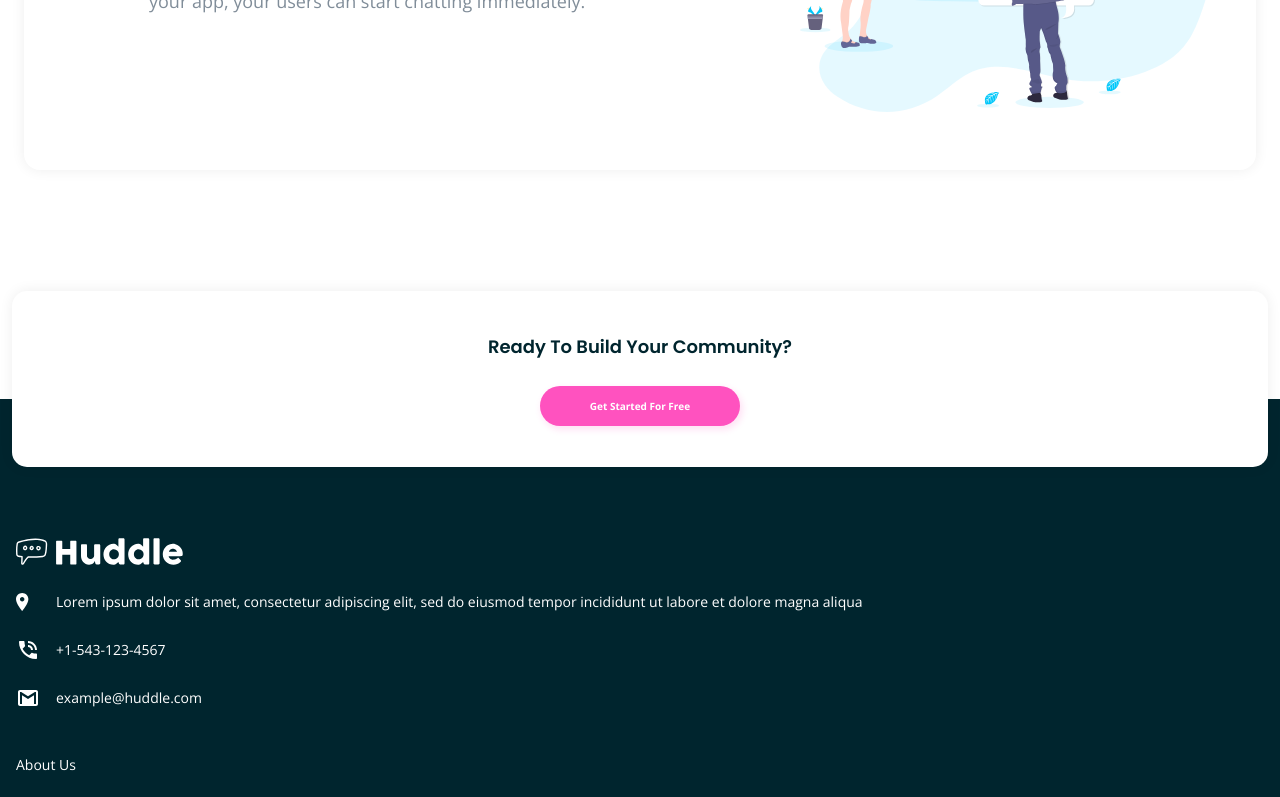
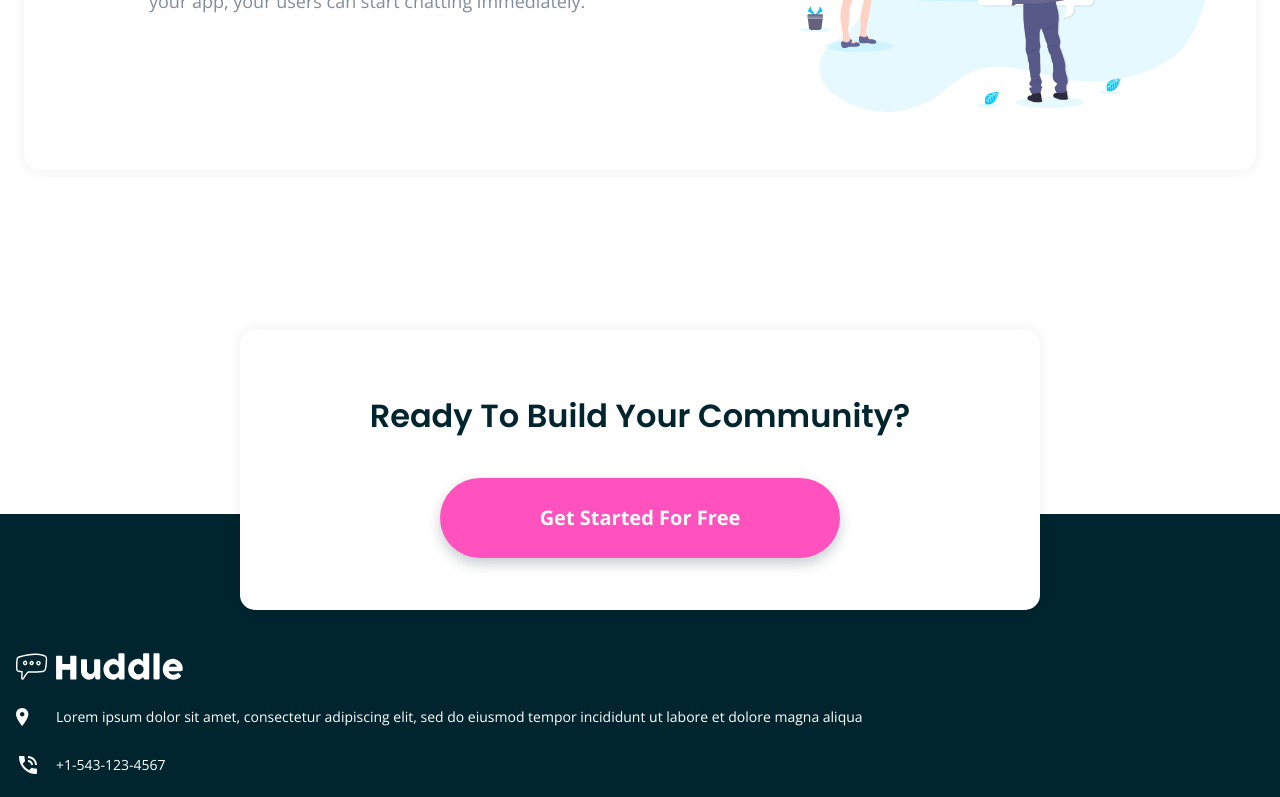
Before and after one commit to miguelzaga/huddle-landing-page-with-alternating-feature-blocks, a JavaScript app: page / in a window 1280 px wide. Shown: the part 2000-2797 px from the top of the page. Built offline with nearby package versions, Linux system fonts and the light colour scheme.

Commit message:
style cta desktop

```diff
--- a/src/App.js
+++ b/src/App.js
@@ -28,7 +28,7 @@ function App() {
                 voice, but so does your audience. Create connections with your
                 users as you engage in genuine discussion.
               </p>
-
+              Introduction to Algorithms by Thomas H. Cormen
               <button className="hero__btn btn">Get Started For Free</button>
             </div>
             <img
@@ -91,8 +91,10 @@ function App() {
           </article>
         </section>
         <section className="cta">
-          <h2 className="cta__title">Ready To Build Your Community?</h2>
-          <button className="cta__btn btn">Get Started For Free</button>
+          <div className="cta__container">
+            <h2 className="cta__title">Ready To Build Your Community?</h2>
+            <button className="cta__btn btn">Get Started For Free</button>
+          </div>
         </section>
       </main>
       <div className="bg-alt">
--- a/src/scss/05-components/_cta.scss
+++ b/src/scss/05-components/_cta.scss
@@ -1,19 +1,36 @@
 @use "./../01-abstracts/" as *;
 
 .cta {
-  background-color: white;
-  box-shadow: 0px 0px 14px rgba(0, 0, 0, 0.0710768);
-  border-radius: 15px;
-  margin: 0 12px;
-  padding: 41px 12px;
+  padding: 0 12px;
   position: relative;
   top: 68px;
+  @include breakpoint($lg) {
+    top: 96px;
+  }
+
+  &__container {
+    background-color: white;
+    box-shadow: 0px 0px 14px rgba(0, 0, 0, 0.0710768);
+    border-radius: 15px;
+    padding: 41px 12px;
+    max-width: 520px;
+    margin: auto;
+    @include breakpoint($lg) {
+      padding: 56px 12px 52px;
+      max-width: 800px;
+    }
+  }
 
   &__title {
     font-size: rem(18px);
     line-height: 1.67;
     text-align: center;
     margin-bottom: 24px;
+    @include breakpoint($lg) {
+      font-size: rem(32px);
+      line-height: rem(60px);
+      margin-bottom: 32px;
+    }
   }
 
   &__btn {
@@ -21,5 +38,12 @@
     line-height: 1.5;
     max-width: 200px;
     margin: auto;
+    @include breakpoint($lg) {
+      max-width: 400px;
+      height: 80px;
+      border-radius: 80px;
+      box-shadow: 0px 6px 13px rgba(0, 37, 46, 0.223053);
+      font-size: rem(20px);
+    }
   }
 }
--- a/src/scss/05-components/_features.scss
+++ b/src/scss/05-components/_features.scss
@@ -9,6 +9,7 @@
   max-width: calc(1232px + 40px);
   @include breakpoint($lg) {
     padding-top: 160px;
+    padding-bottom: calc(344px - 280px);
   }
 
   &__card {
```
